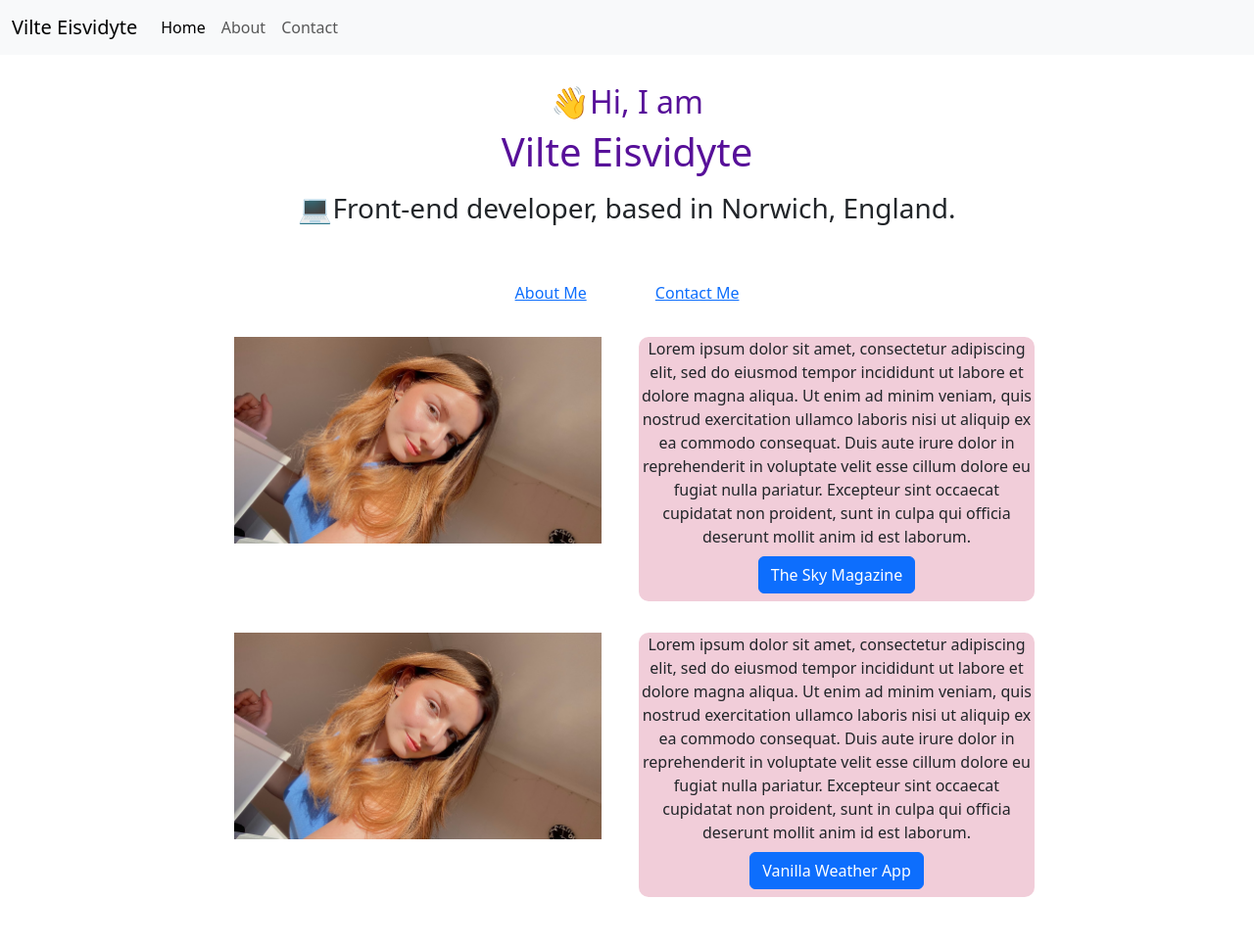
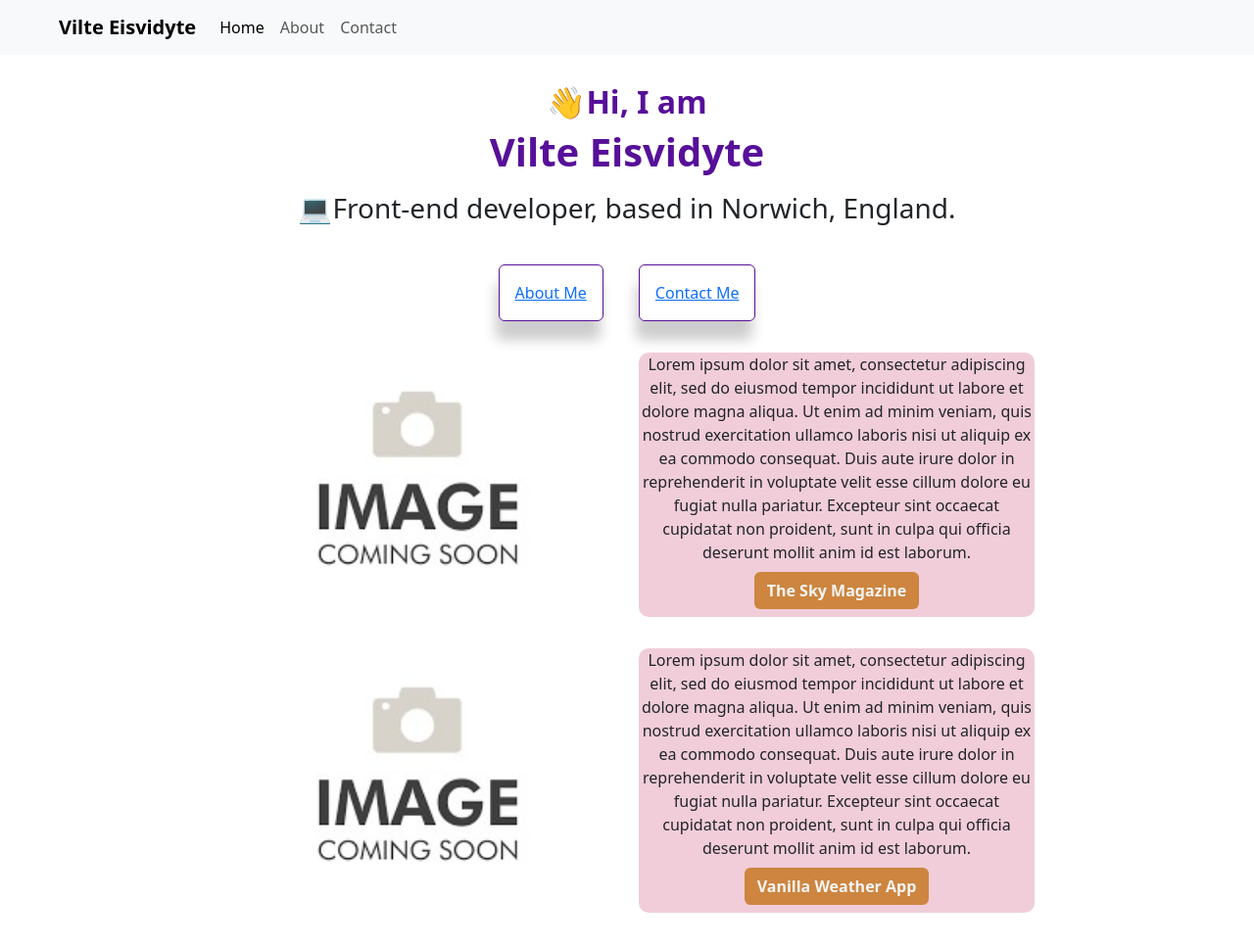
Before and after one commit to veisvidyte/portfolio-project, a plain HTML site: page index.html in a window 1280 px wide. Shown: the whole page at 98% size. Drawn offline with nearby package versions, Linux system fonts and the light colour scheme.

Commit message:
finalised css styling

```diff
--- a/index.html
+++ b/index.html
@@ -15,12 +15,14 @@
       crossorigin="anonymous"
     ></script>
     <link rel="stylesheet" href="style.css" />
-    <title>Portfolio</title>
+    <title>Vilte Eisvidyte</title>
   </head>
   <body>
     <nav class="navbar navbar-expand-lg fixed-top bg-body-tertiary">
       <div class="container-fluid">
-        <a class="navbar-brand" href="#">Vilte Eisvidyte</a>
+        <a class="navbar-brand ms-5 fw-semibold" href="index.html"
+          >Vilte Eisvidyte</a
+        >
         <button
           class="navbar-toggler"
           type="button"
@@ -49,23 +51,23 @@
         </div>
       </div>
     </nav>
-    <h2 class="text-center m-3">👋Hi, I am</h2>
-    <h1 class="text-center m-2">Vilte Eisvidyte</h1>
+    <h2 class="text-center m-3 fw-bold">👋Hi, I am</h2>
+    <h1 class="text-center m-2 fw-bold">Vilte Eisvidyte</h1>
     <h3 class="text-center m-4">
       💻Front-end developer, based in Norwich, England.
     </h3>
     <div class="button-container">
-      <button class="btn d-inline-flex m-3 p-3">
+      <button class="btn d-inline-flex m-3 p-3 about-me-button">
         <a href="about-me.html"> About Me </a>
       </button>
-      <button class="btn d-inline-flex m-3 p-3">
+      <button class="btn d-inline-flex m-3 p-3 contact-me-button">
         <a href="about-me.html#contact-me-button">Contact Me</a>
       </button>
     </div>
-    <div class="container">
+    <div class="container pt-3">
       <div class="row">
         <div class="col-sm-6">
-          <img src="selfie.jpg" class="img-fluid" width="375px" />
+          <img src="coming-soon.jpg" class="img-fluid" width="360px" />
         </div>
         <div class="col-sm-6 pb-3">
           <p class="description-paragraph">
@@ -79,13 +81,13 @@
             <a
               href="https://www.shecodes.io/workshops/shecodes-basics-5b38d246-f8e2-4542-84f7-85284ea83257/projects/1663327"
               target="_blank"
-              class="btn btn-primary m-2"
+              class="btn m-2 work-link-button"
               >The Sky Magazine</a
             >
           </p>
         </div>
         <div class="col-sm-6">
-          <img src="selfie.jpg" class="img-fluid" alt="" width="375px" />
+          <img src="coming-soon.jpg" class="img-fluid" alt="" width="360px" />
         </div>
         <div class="col-sm-6 pb-3">
           <p class="description-paragraph">
@@ -99,7 +101,7 @@
             <a
               href="https://www.shecodes.io/workshops/shecodes-plus-73ad6295-9633-4ac7-82a5-1a60c2c8ddd0/projects/1756894"
               target="_blank"
-              class="btn btn-primary m-2"
+              class="btn m-2 work-link-button"
               >Vanilla Weather App</a
             >
           </p>
--- a/style.css
+++ b/style.css
@@ -2,7 +2,7 @@
     --primary-color: rgb(87, 16, 153);
     --secondary-color: rgba(216, 112, 147, 0.35);
     --tertiary-colour: peru;
-    --box-shadow: 5px 8px lightgray;
+    --box-shadow: 12px 9px 25px rgba(0, 0, 0, 0.3);
 }
 
 body {
@@ -26,13 +26,39 @@ h1 {
   position: fixed;
 }
 
+.about-me-image {
+  border-radius: 10px;
+  box-shadow: var(--box-shadow);
+}
+
 .description-paragraph {
   background: var(--secondary-color);
   border-radius: 10px;
 }
 
-.about-me-image {
-  border-radius: 10px;
+.about-me-button {
+  border: 1px solid var(--primary-color);
+  box-shadow:  -3px 19px 13px rgba(0, 0, 0, 0.2);
+}
+
+.contact-me-button {
+  border: 1px solid var(--primary-color);
+  box-shadow:  -3px 19px 13px rgba(0, 0, 0, 0.2);
+}
+
+.about-me-button:hover {
+  background-color: var(--primary-color);
+  border: 1px solid var(--primary-color);
+}
+
+.contact-me-button:hover {
+  background-color: var(--primary-color);
+}
+
+.work-link-button {
+  background-color: var(--tertiary-colour);
+  color: whitesmoke;
+  font-weight: BOLD;
 }
 
 .email-link:hover {
```
Also changed, not shown: about-me.html (+5 -32 lines), coming-soon.jpg (added).
